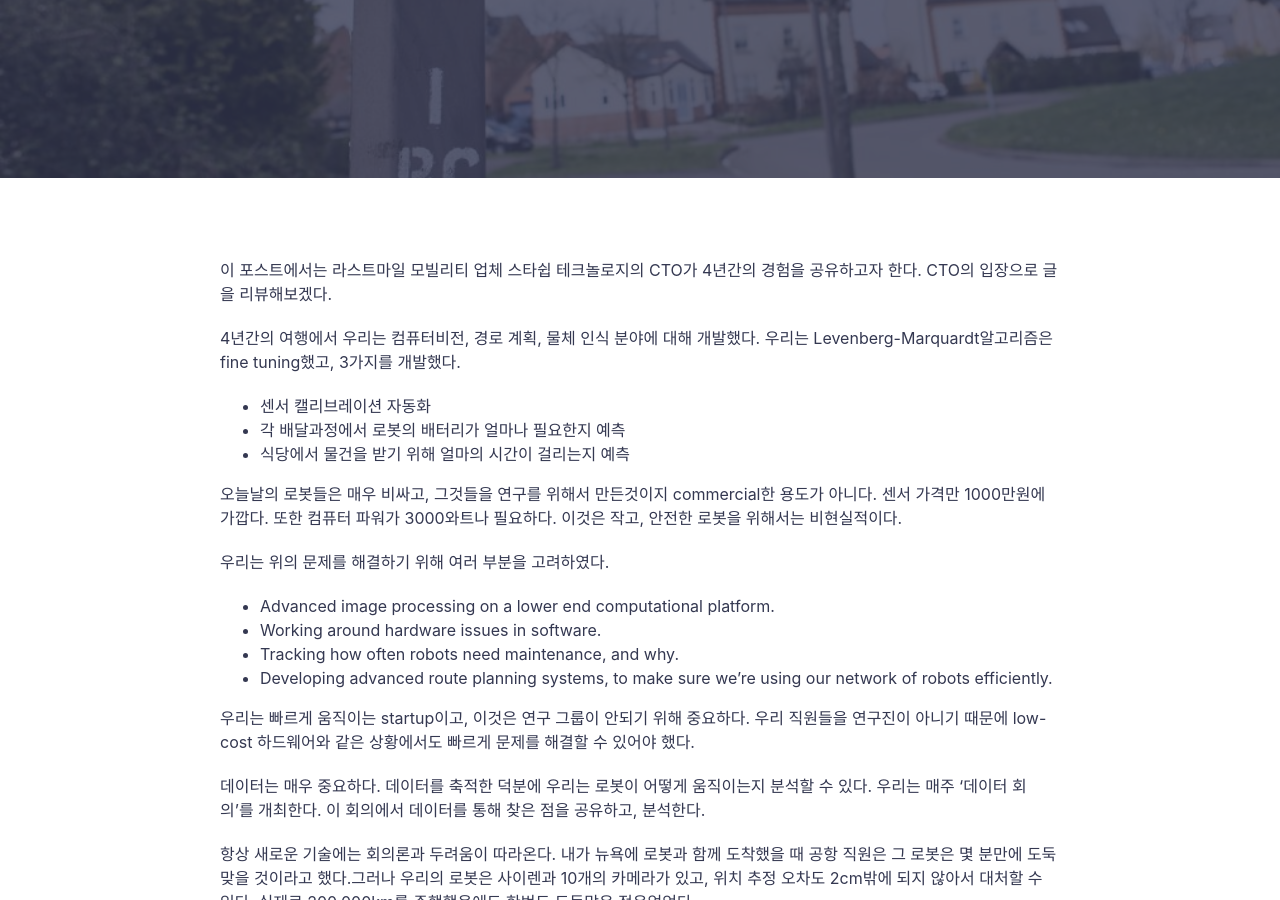
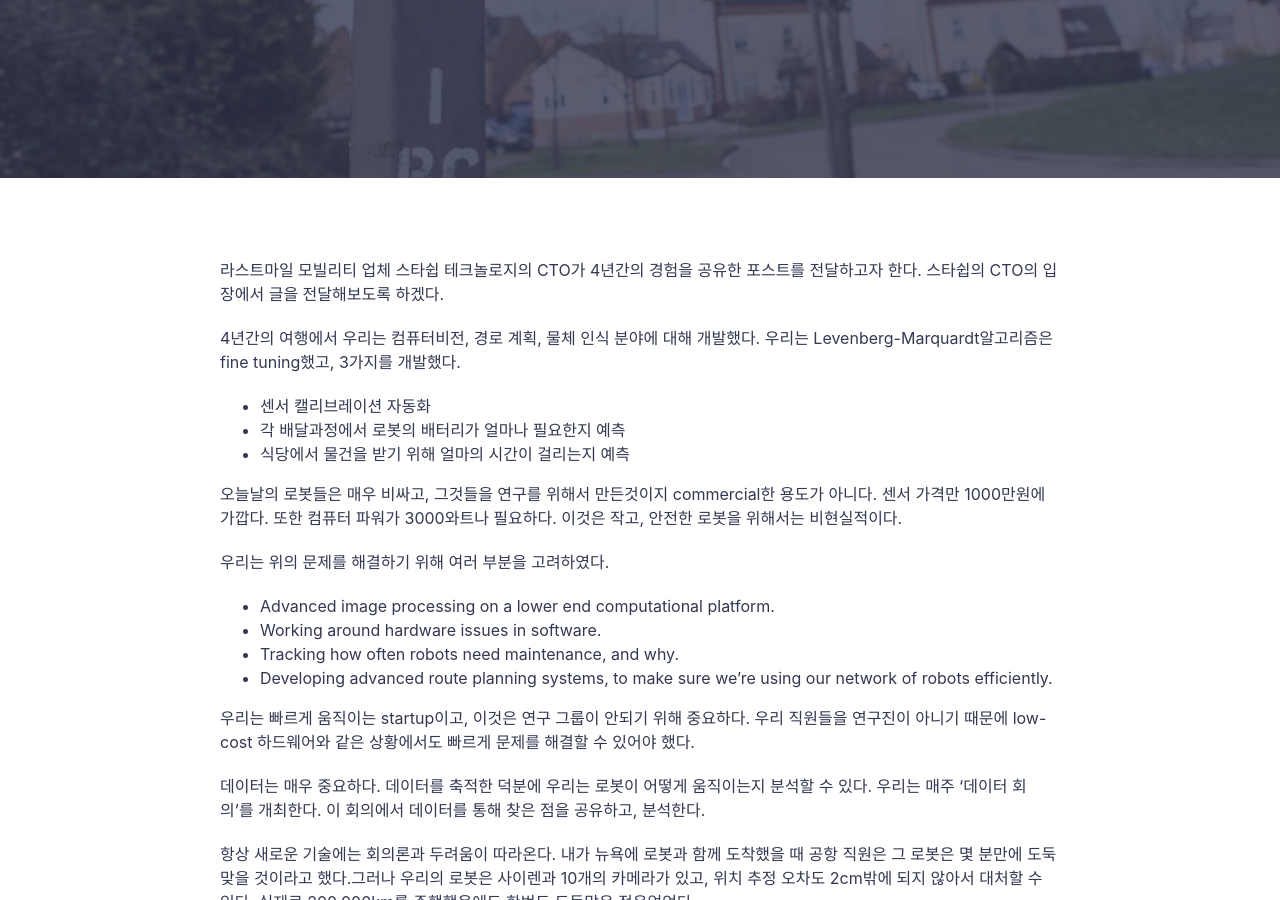
Before and after one commit to SUNGBEOMCHOI/SungBeomChoi.github.io, a Jekyll site: the page built from _posts/2020-06-10-starship_tech_CTO_post_review.md, in a window 1280 px wide and 900 px high, scrolled down 398 px. Built offline with Jekyll 4.4.1, drawn with Linux system fonts in a browser that asks for light colours; comment, search, counter and statistics services are not loaded.

Commit message:
Update 2020-06-10-starship_tech_CTO_post_review.md

```diff
--- a/_posts/2020-06-10-starship_tech_CTO_post_review.md
+++ b/_posts/2020-06-10-starship_tech_CTO_post_review.md
@@ -4,7 +4,8 @@ title: Starship Technology CTO Post Review
 featured-img: 2020-06-10-starship_tech_CTO_post_review/starship_cto
 ---
 
-이 포스트에서는 라스트마일 모빌리티 업체 스타쉽 테크놀로지의 CTO가 4년간의 경험을 공유하고자 한다. CTO의 입장으로 글을 리뷰해보겠다.
+라스트마일 모빌리티 업체 스타쉽 테크놀로지의 CTO가 4년간의 경험을 공유한 포스트를 전달하고자 한다.
+스타쉽의 CTO의 입장에서 글을 전달해보도록 하겠다.
 
 4년간의 여행에서 우리는 컴퓨터비전, 경로 계획, 물체 인식 분야에 대해 개발했다.
 우리는 Levenberg-Marquardt알고리즘은 fine tuning했고, 3가지를 개발했다.
```
